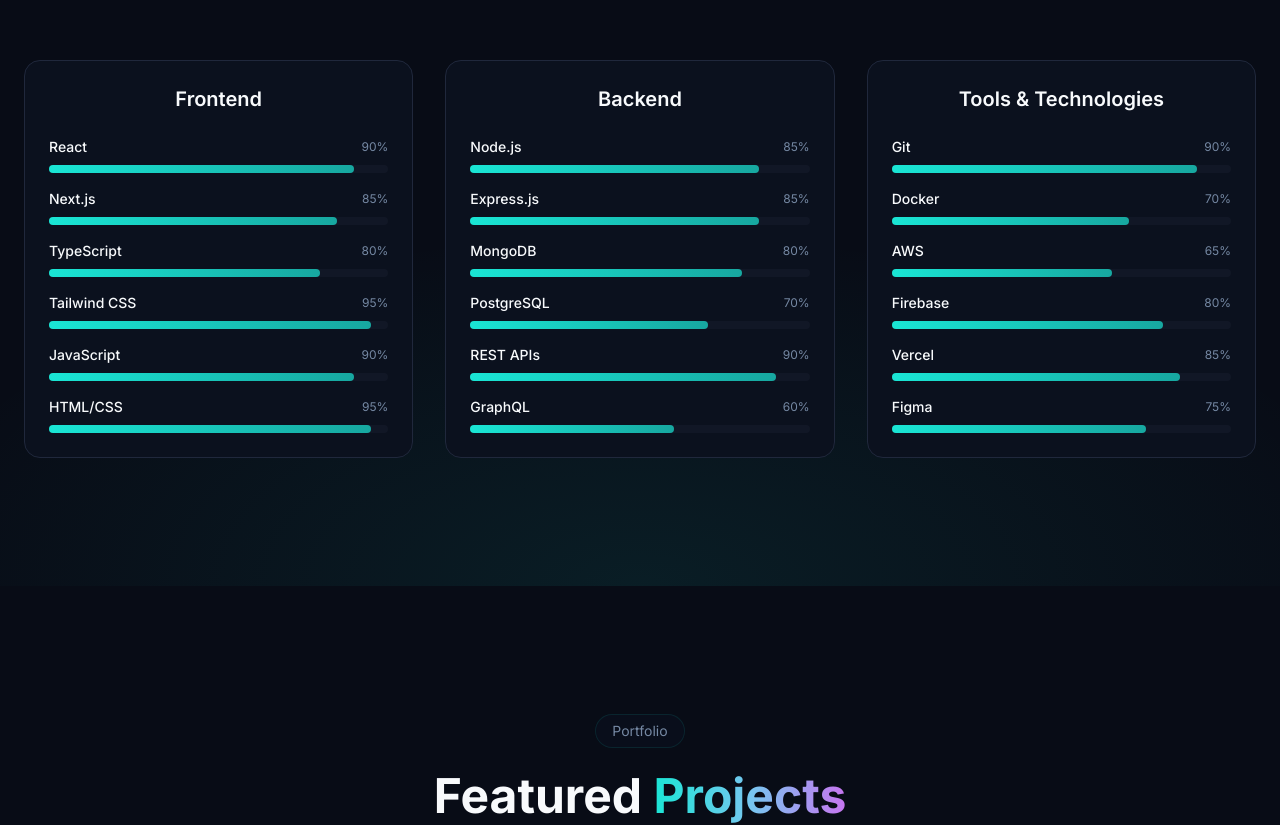
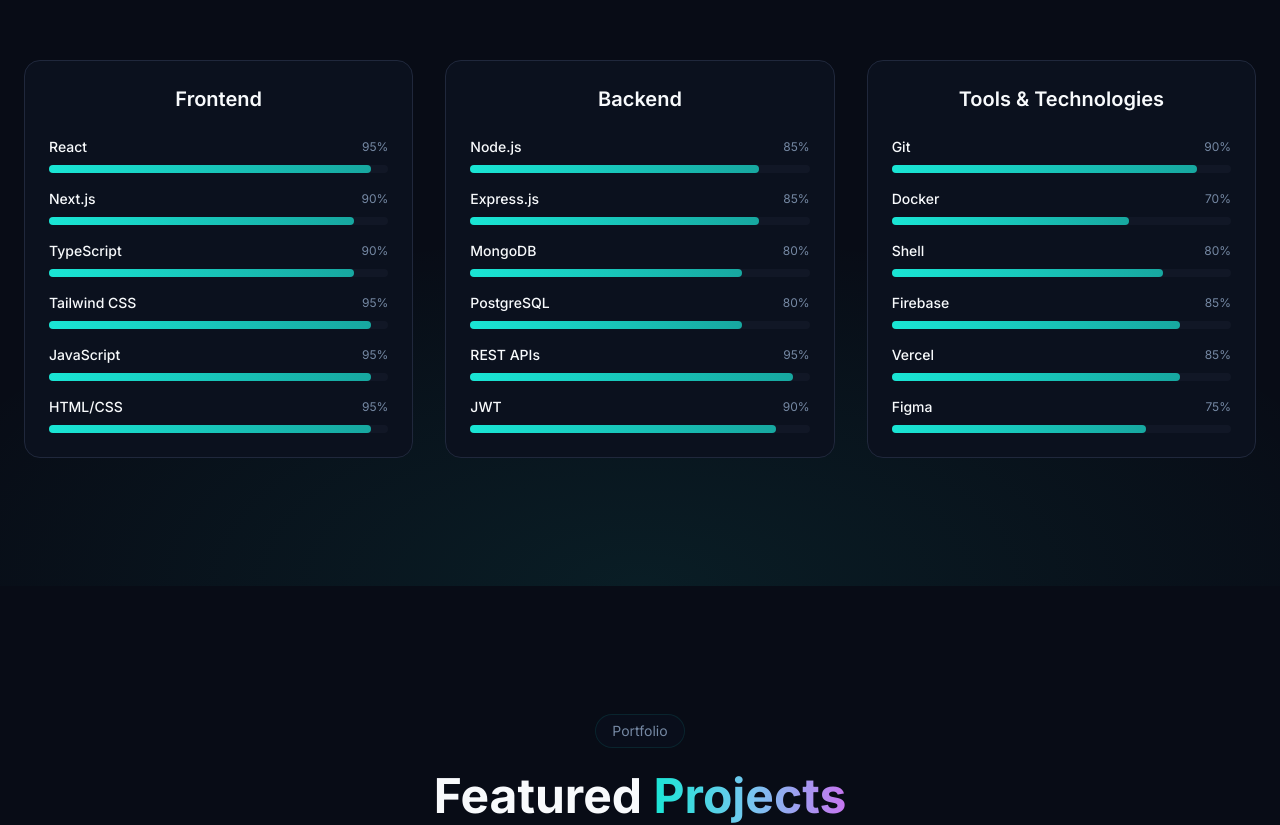
Before and after one commit to utshomh/portfolio, a React (Vite) app: page / in a window 1280 px wide. Shown: the part 2140-2965 px from the top of the page. Built offline with nearby package versions, Linux system fonts and the light colour scheme.

Commit message:
updated skills

```diff
--- a/src/components/Contact.tsx
+++ b/src/components/Contact.tsx
@@ -12,7 +12,7 @@
   });
   const [isSubmitting, setIsSubmitting] = useState(false);
   const [submitStatus, setSubmitStatus] = useState<"success" | "error" | null>(
-    null
+    null,
   );
 
   const contactInfo = [
@@ -60,7 +60,7 @@
   };
 
   const handleInputChange = (
-    e: React.ChangeEvent<HTMLInputElement | HTMLTextAreaElement>
+    e: React.ChangeEvent<HTMLInputElement | HTMLTextAreaElement>,
   ) => {
     const { name, value } = e.target;
     setFormData((prev) => ({ ...prev, [name]: value }));
@@ -86,7 +86,7 @@
           message: formData.message,
           to_email: "utshomh.dev@gmail.com",
         },
-        publicKey
+        publicKey,
       );
 
       setSubmitStatus("success");
@@ -205,7 +205,7 @@
                     onChange={handleInputChange}
                     required
                     className="w-full px-4 py-3 bg-secondary/50 border border-border rounded-xl focus:outline-none focus:ring-2 focus:ring-primary/50 focus:border-primary/50 transition-colors"
-                    placeholder="your.email@example.com"
+                    placeholder="exammple@email.com"
                   />
                 </div>
               </div>
--- a/src/components/Skills.tsx
+++ b/src/components/Skills.tsx
@@ -5,11 +5,11 @@
     {
       title: "Frontend",
       skills: [
-        { name: "React", level: 90 },
-        { name: "Next.js", level: 85 },
-        { name: "TypeScript", level: 80 },
+        { name: "React", level: 95 },
+        { name: "Next.js", level: 90 },
+        { name: "TypeScript", level: 90 },
         { name: "Tailwind CSS", level: 95 },
-        { name: "JavaScript", level: 90 },
+        { name: "JavaScript", level: 95 },
         { name: "HTML/CSS", level: 95 },
       ],
     },
@@ -19,9 +19,9 @@
         { name: "Node.js", level: 85 },
         { name: "Express.js", level: 85 },
         { name: "MongoDB", level: 80 },
-        { name: "PostgreSQL", level: 70 },
-        { name: "REST APIs", level: 90 },
-        { name: "GraphQL", level: 60 },
+        { name: "PostgreSQL", level: 80 },
+        { name: "REST APIs", level: 95 },
+        { name: "JWT", level: 90 },
       ],
     },
     {
@@ -29,8 +29,8 @@
       skills: [
         { name: "Git", level: 90 },
         { name: "Docker", level: 70 },
-        { name: "AWS", level: 65 },
-        { name: "Firebase", level: 80 },
+        { name: "Shell", level: 80 },
+        { name: "Firebase", level: 85 },
         { name: "Vercel", level: 85 },
         { name: "Figma", level: 75 },
       ],
```
